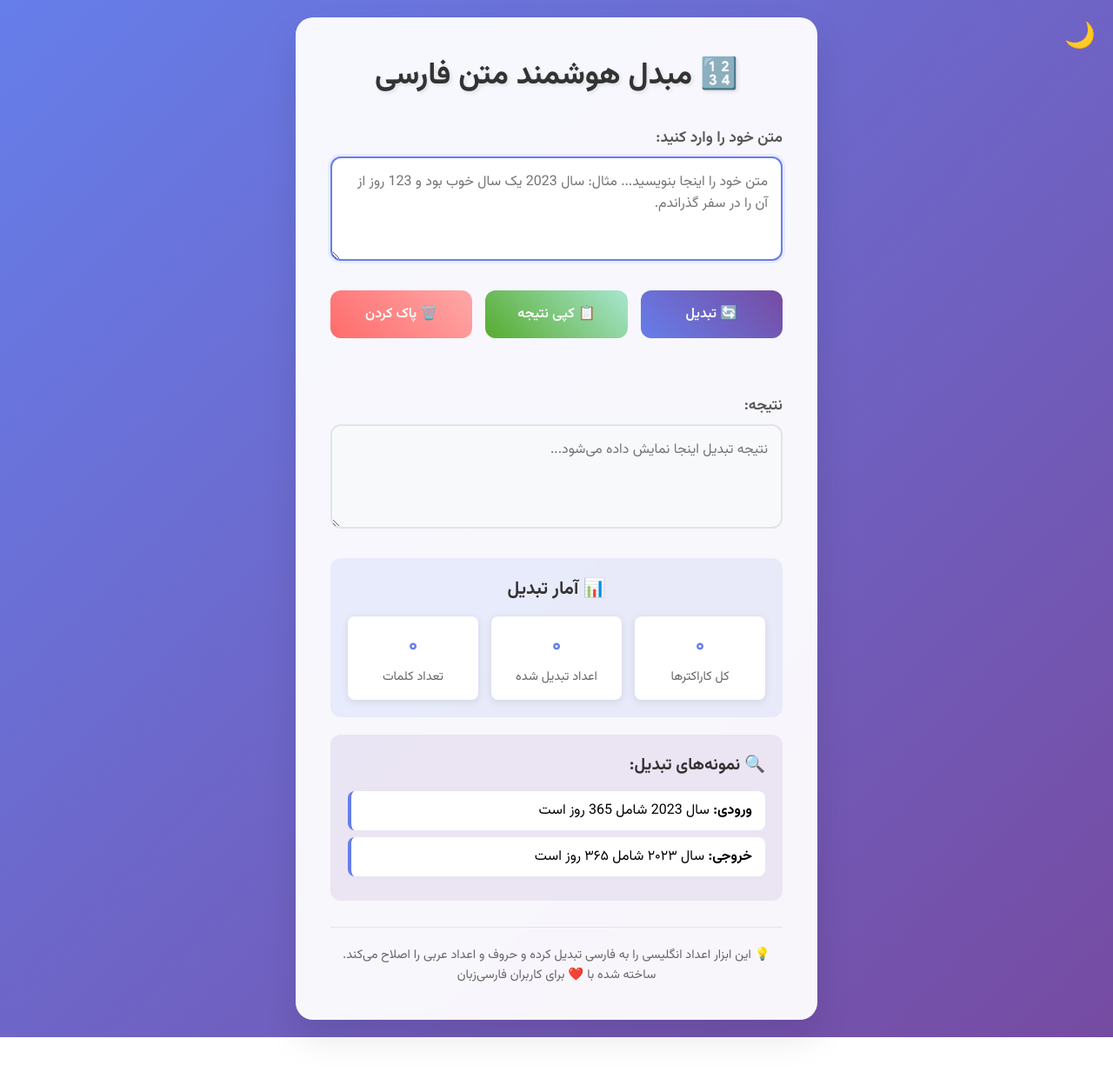
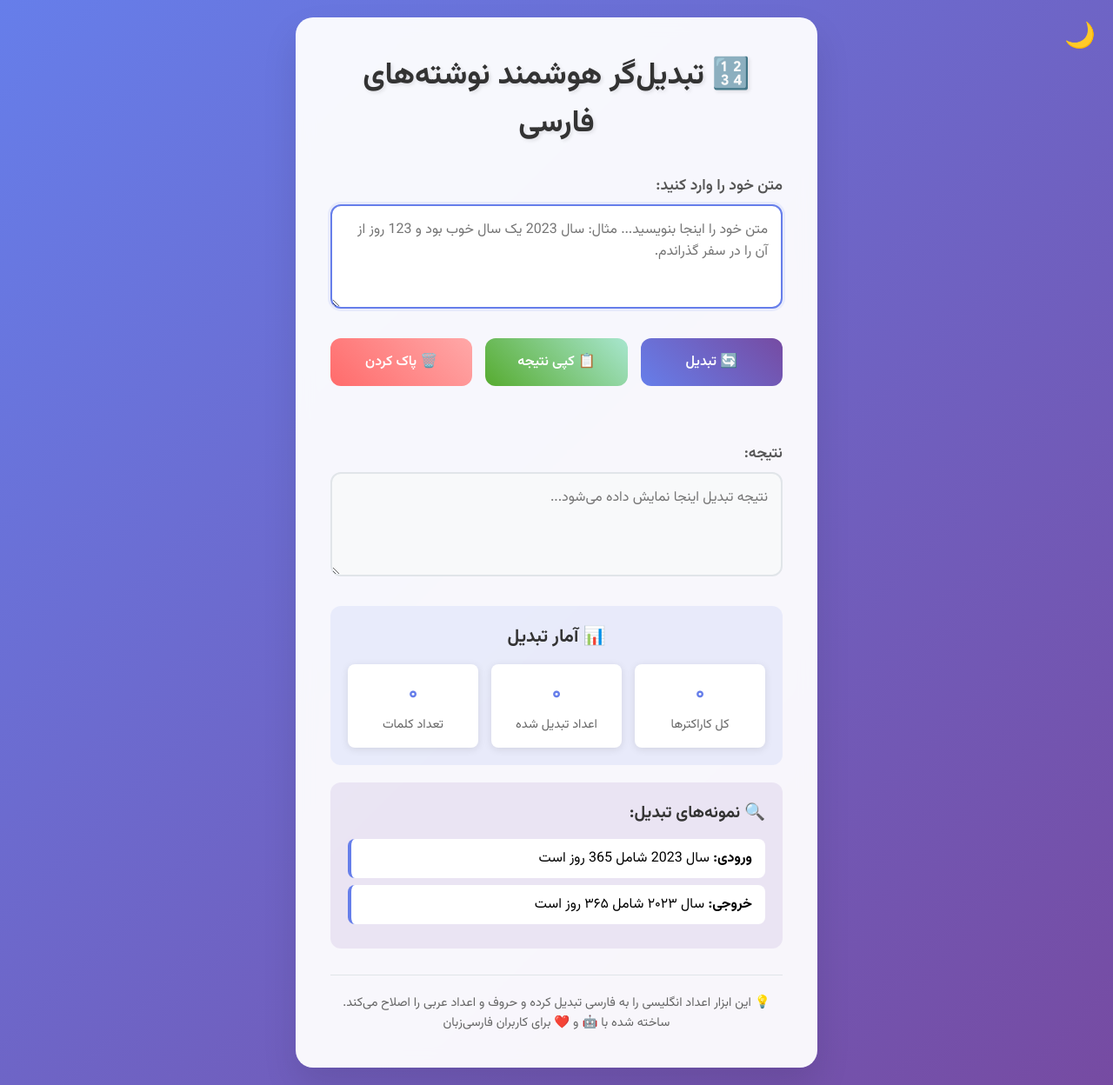
Before and after one commit to aminone/persian-digit-converter, a plain HTML site: page index.html in a window 1280 px wide. Shown: the whole page at 87% size. Before the commit the page ends 1193 px from the top, so only its background shows below. Drawn offline with Linux system fonts and the light colour scheme.

Commit message:
Update index.html

```diff
--- a/index.html
+++ b/index.html
@@ -3,7 +3,7 @@
 <head>
     <meta charset="UTF-8">
     <meta name="viewport" content="width=device-width, initial-scale=1.0">
-    <title>مبدل اعداد انگلیسی به فارسی</title>
+    <title>تبدیل‌گر هوشمند نوشته‌های فارسی</title>
     <link rel="preconnect" href="https://fonts.googleapis.com">
     <link rel="preconnect" href="https://fonts.gstatic.com" crossorigin>
     <link href="https://fonts.googleapis.com/css2?family=Vazirmatn:wght@100..900&display=swap" rel="stylesheet">
@@ -317,7 +317,7 @@
 <body>
     <div id="theme-switcher" class="theme-switcher" onclick="toggleTheme()">🌙</div>
     <div class="container">
-        <h1>🔢 مبدل هوشمند متن فارسی</h1>
+        <h1>🔢 تبدیل‌گر هوشمند نوشته‌های فارسی</h1>
 
         <div class="input-group">
             <label for="inputText">متن خود را وارد کنید:</label>
@@ -375,7 +375,7 @@
 
         <div class="footer">
             <p>💡 این ابزار اعداد انگلیسی را به فارسی تبدیل کرده و حروف و اعداد عربی را اصلاح می‌کند.</p>
-            <p>ساخته شده با ❤️ برای کاربران فارسی‌زبان</p>
+            <p>ساخته شده با 🤖 و ❤️ برای کاربران فارسی‌زبان</p>
         </div>
     </div>
 
```
